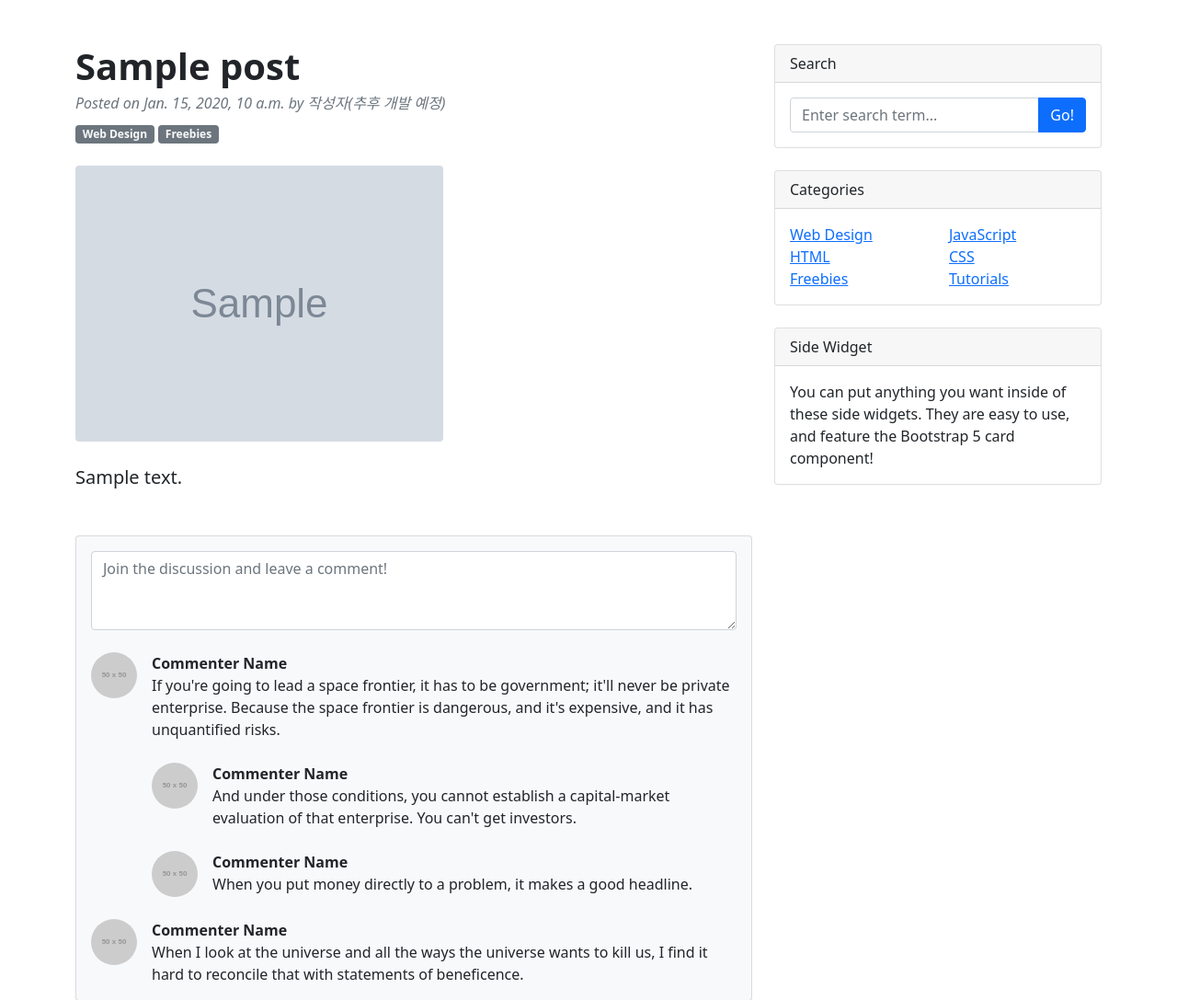
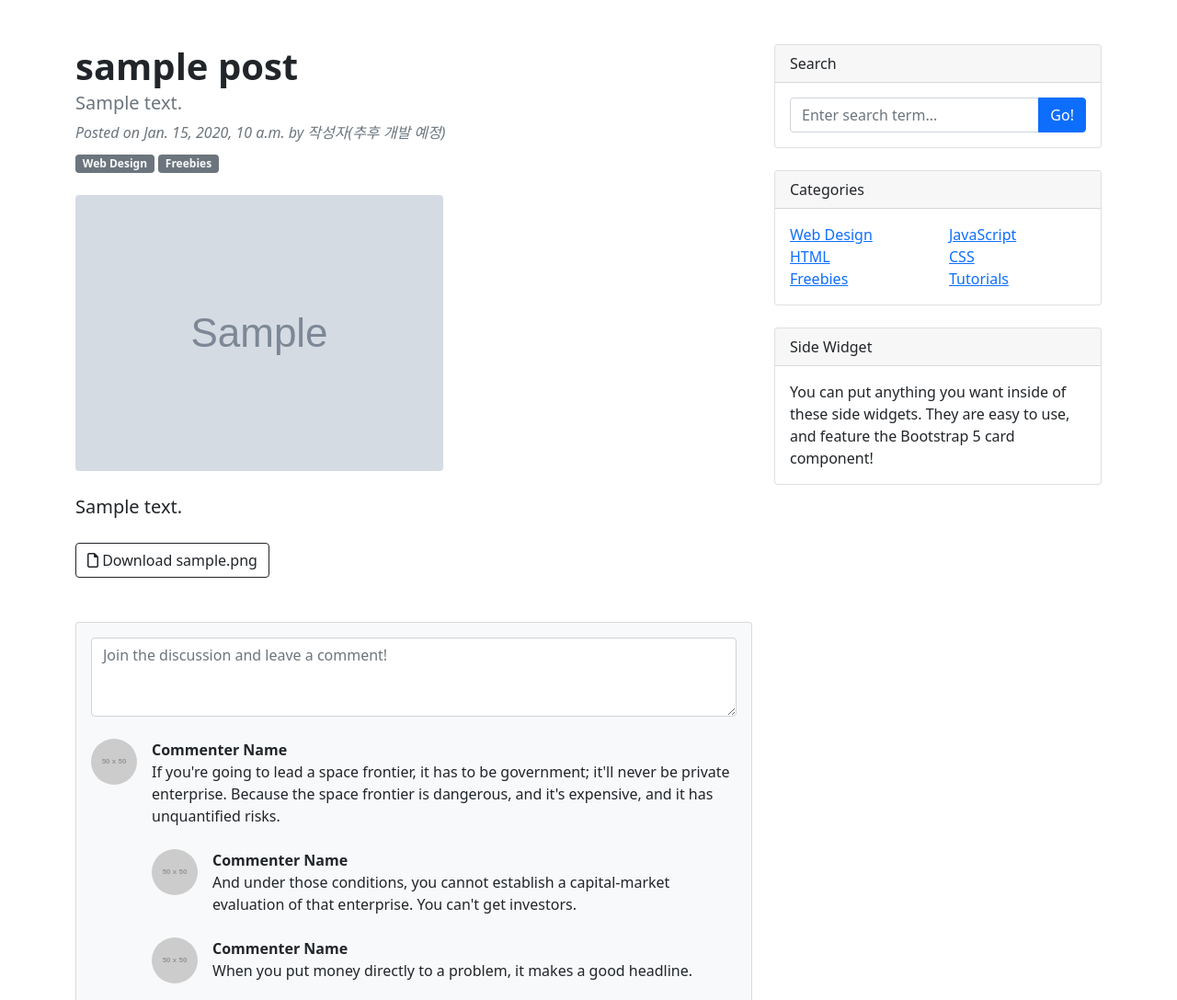
Before and after one commit to harim061/Django22, a Django app: page /blog/1/ in a window 1280 px wide. Shown: the part 56-1143 px from the top of the page at 92% size. Run offline with Django 4.2, Linux system fonts and the light colour scheme; tables that the repository leaves empty hold one stand-in row (values such as "Sample post"); grey boxes marked "Sample" are stand-in pictures; grey boxes labelled with a size stand in for pictures from a placeholder-image service; some libraries are stand-ins or nearby versions.

Commit message:
포스트 목록/상세 페이지에 첨부파일, 미리보기, 필터 적용하기

```diff
--- a/blog/models.py
+++ b/blog/models.py
@@ -1,8 +1,9 @@
 from django.db import models
-
+import os
 # Create your models here.
 class Post(models.Model):
     title = models.CharField(max_length=30)
+    hook_text =models.CharField(max_length=100,blank=True)
     content = models.TextField()
 
     head_image = models.ImageField(upload_to='blog/images/%Y/%m/%d/',blank=True)
@@ -20,3 +21,10 @@ class Post(models.Model):
 
     def get_absolute_url(self):
         return f'/blog/{self.pk}/'
+
+    def get_file_name(self):
+        return os.path.basename(self.file_upload.name)
+
+    def get_file_ext(self):
+        return self.get_file_name().split('.')[-1]
+        # .txt .docx
--- a/blog/templates/blog/post_detail.html
+++ b/blog/templates/blog/post_detail.html
@@ -12,6 +12,7 @@
         <link rel="icon" type="image/x-icon" href="assets/favicon.ico" />
         <!-- Core theme CSS (includes Bootstrap)-->
         <link href="{% static 'blog/css/styles.css' %}" rel="stylesheet" />
+         <script src="https://kit.fontawesome.com/fc13d61e87.js" crossorigin="anonymous"></script>
     </head>
     <body>
         <!-- Responsive navbar-->
@@ -38,7 +39,10 @@
                         <!-- Post header-->
                         <header class="mb-4">
                             <!-- Post title-->
-                            <h1 class="fw-bolder mb-1">{{post.title}}</h1>
+                            <h1 class="fw-bolder mb-1">{{post.title | lower}}</h1>
+                            {% if post.hook_text %}
+                            <h5 class="text-muted">{{post.hook_text}}</h5>
+                            {% endif %}
                             <!-- Post meta content-->
                             <div class="text-muted fst-italic mb-2">Posted on {{post.created_at}} by 작성자(추후 개발 예정)</div>
                             <!-- Post categories-->
@@ -47,7 +51,7 @@
                         </header>
                         <!-- Preview image figure-->
                         <figure class="mb-4">
-                            {% if post.head_image%}
+                            {% if post.head_image %}
                             <img class="img-fluid rounded" src="{{post.head_image.url}}" alt="{{p.title}}의 head_img" />
                             {% else %}
                             <img class="img-fluid rounded" src="https://picsum.photos/seed/{{post.pk}}/800/200"/>
@@ -56,7 +60,18 @@
                         <!-- Post content-->
                         <section class="mb-5">
                             <p class="fs-5 mb-4">{{post.content}}</p>
-
+                                {% if post.file_upload %}
+                            <a href="{{post.file_upload.url}}" class="btn btn-outline-dark" role="button" download>
+                                {% if post.get_file_ext == 'xlsx' or post.get_file_ext == 'xls' %}
+                                <i class="fa-regular fa-file-excel"></i>
+                                {% elif post.get_file_ext == 'docx' or post.get_file_ext == 'doc' %}
+                                <i class="fa-regular fa-file-word"></i>
+                                {% else %}
+                                <i class="fa-regular fa-file"></i>
+                                {% endif %}
+                                Download {{post.get_file_name}}
+                            </a>
+                                {% endif %}
                         </section>
                     </article>
                     <!-- Comments section-->
```
Also changed, not shown: blog/templates/blog/post_list.html (+6 -3 lines).
